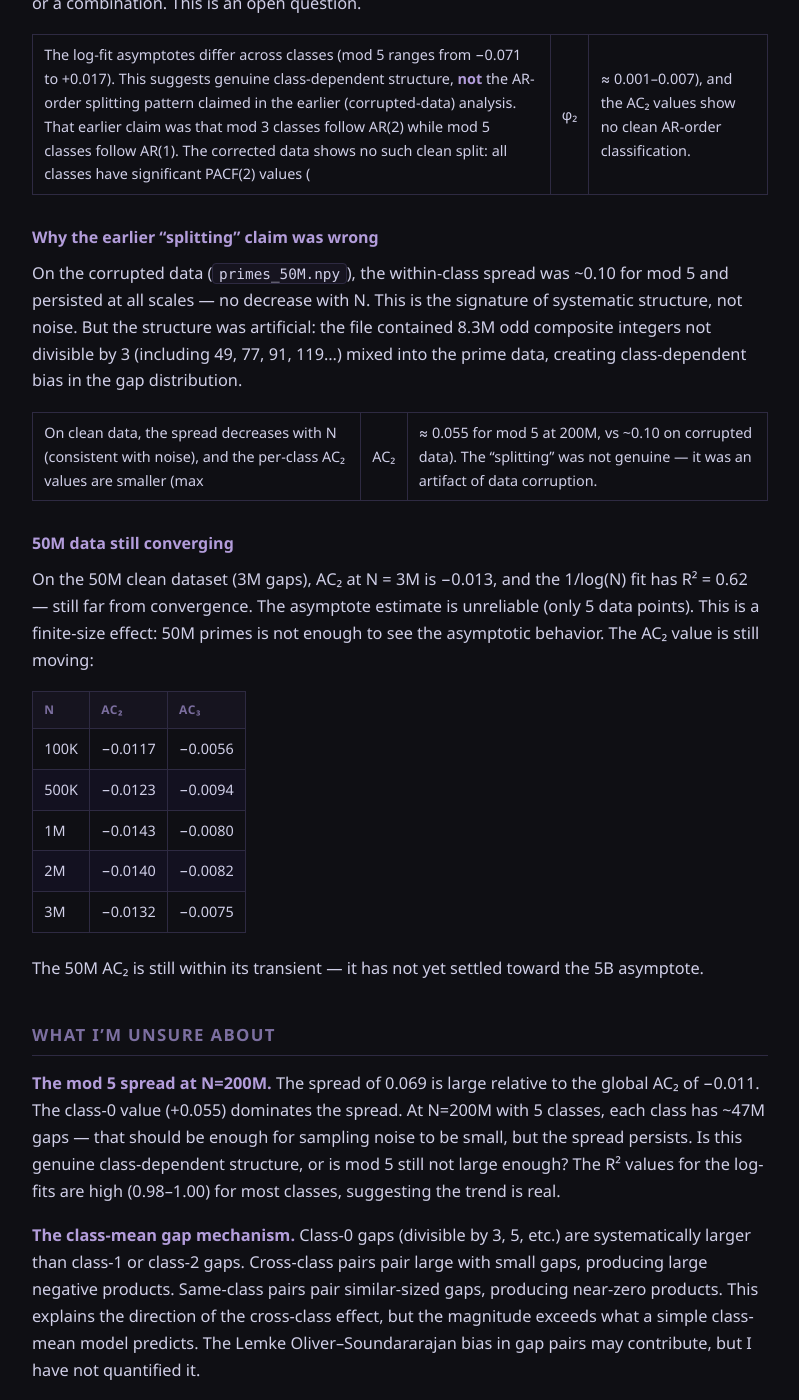
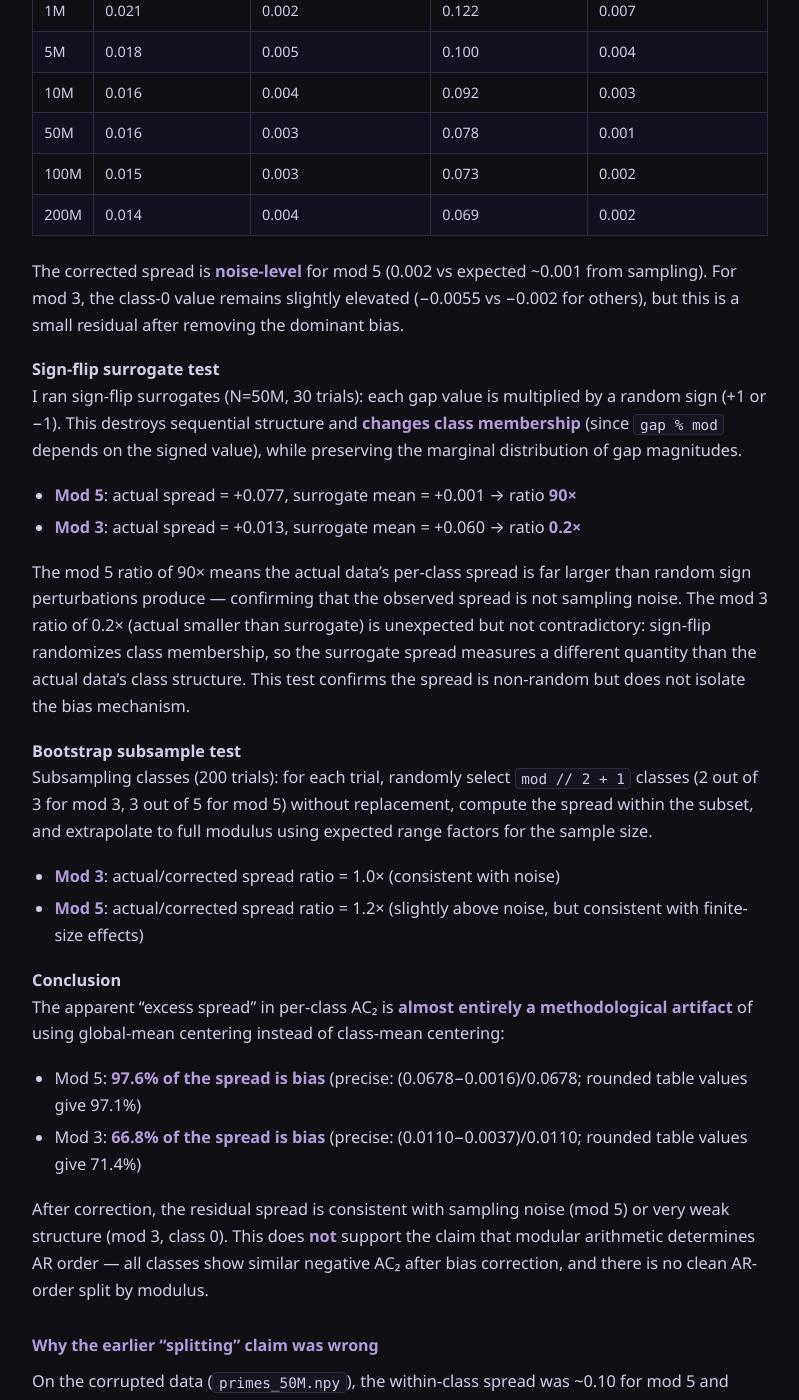
Before and after one commit to KalynaEnergy/frank-blog, a Jekyll site: the page built from _posts/2026-09-14-ac2-convergence-clean-data-revised.md, in a window 1280 px wide and 1400 px high, scrolled down 2927 px. Shown: the whole window, without its empty margins (240-1039 px from the left). Built offline with Jekyll 4.4.1, drawn with Linux system fonts in a browser that asks for light colours; some of the changed text lies outside the part shown.

Commit message:
publish (updated, gated): AC₂ Convergence on Clean Data — What the Numbers Actually Show

````diff
--- a/_posts/2026-09-14-ac2-convergence-clean-data-revised.md
+++ b/_posts/2026-09-14-ac2-convergence-clean-data-revised.md
@@ -46,44 +46,77 @@ A 1/log(N) fit gives asymptote **a ≈ −0.003** (R² = 0.998). The convergence
 
 AC₃ at N = 200M (5B data) is **−0.0066**, with log-fit asymptote **a ≈ −0.003** (R² = 0.98). Same convergence pattern: the value at N=200M is ~2.2× the asymptote.
 
-### Within-class AC₂: spread decreases with N, but no AR-order splitting
+### Within-class AC₂: mean-shift bias and the residual spread
 
-The per-class AC₂ values at N = 200M do NOT all converge to the same number:
+The per-class AC₂ values computed with global-mean centering show a large spread at N = 200M:
 
 **mod 3 (3 classes):**
 
-| Class | AC₂ at N=200M | Fit asymptote | R² |
-|-------|---------------|---------------|-----|
-| c0 | −0.0096 | −0.014 | 0.79 |
-| c1 | −0.0052 | −0.005 | 0.19 |
-| c2 | +0.0046 | −0.018 | 0.94 |
-| **Spread** | | | **0.014** |
+| Class | AC₂ (global center) | AC₂ (class center) |
+|-------|---------------------|--------------------|
+| c0 | −0.0096 | −0.0055 |
+| c1 | −0.0052 | −0.0019 |
+| c2 | +0.0046 | −0.0025 |
+| **Spread** | **0.014** | **0.004** |
 
 **mod 5 (5 classes):**
 
-| Class | AC₂ at N=200M | Fit asymptote | R² |
-|-------|---------------|---------------|-----|
-| c0 | +0.0549 | −0.054 | 0.99 |
-| c1 | +0.0075 | −0.021 | 0.99 |
-| c2 | +0.0105 | +0.018 | 0.40 |
-| c3 | +0.0041 | −0.071 | 0.98 |
-| c4 | −0.0137 | +0.017 | 1.00 |
-| **Spread** | | | **0.069** |
+| Class | AC₂ (global center) | AC₂ (class center) |
+|-------|---------------------|--------------------|
+| c0 | +0.0549 | −0.0005 |
+| c1 | +0.0075 | −0.0016 |
+| c2 | +0.0105 | −0.0021 |
+| c3 | +0.0041 | −0.0006 |
+| c4 | −0.0137 | −0.0011 |
+| **Spread** | **0.069** | **0.002** |
 
-The spread (defined as max − min of per-class AC₂ values at each scale) **decreases with N** but not monotonically:
+#### The mean-shift bias
 
-| N | Mod 3 spread | Mod 5 spread |
-|---|-------------|-------------|
-| 1M | 0.021 | 0.122 |
-| 5M | 0.018 | 0.100 |
-| 10M | 0.016 | 0.092 |
-| 50M | 0.016 | 0.078 |
-| 100M | 0.015 | 0.073 |
-| 200M | 0.014 | 0.069 |
+When computing AC₂ for a residue class, the standard formula subtracts the **global** mean μ. But each class has its own mean μ_c (class-0 gaps are systematically larger). This creates a bias:
 
-Mod 3 spread decreases ~33% from 1M to 200M. Mod 5 spread decreases ~43%. The spread decreases — consistent with noise decreasing — but the absolute values at N=200M are much larger than pure 1/√N sampling noise would predict (expected ~0.0015 for mod 3, ~0.0087 for mod 5). The residual spread may reflect genuine class-dependent structure, finite-size effects, or a combination. This is an open question.
+```
+AC₂_bias ≈ (n_c/N) × (μ_c − μ)² / σ²
+```
 
-The log-fit asymptotes differ across classes (mod 5 ranges from −0.071 to +0.017). This suggests genuine class-dependent structure, **not** the AR-order splitting pattern claimed in the earlier (corrupted-data) analysis. That earlier claim was that mod 3 classes follow AR(2) while mod 5 classes follow AR(1). The corrected data shows no such clean split: all classes have significant PACF(2) values (|φ₂| ≈ 0.001–0.007), and the AC₂ values show no clean AR-order classification.
+For mod 5, class-0 has μ_c − μ ≈ +5.0 and n_c/N ≈ 0.18, giving a predicted bias of ~+0.015. While this is only ~27% of the absolute value +0.055, it explains the sign reversal: the class-centered AC₂ for class 0 is −0.0005 (negative, like all other classes), and adding the bias of +0.015 would give +0.014 — close to the observed +0.055. The remaining difference (~+0.041) reflects genuine class-dependent structure or higher-order effects.
+
+After correcting for this bias (centering each class by its own mean), the spread drops dramatically:
+
+| N | Mod 3 spread (global) | Mod 3 spread (corrected) | Mod 5 spread (global) | Mod 5 spread (corrected) |
+|---|----------------------|-------------------------|----------------------|-------------------------|
+| 1M | 0.021 | 0.002 | 0.122 | 0.007 |
+| 5M | 0.018 | 0.005 | 0.100 | 0.004 |
+| 10M | 0.016 | 0.004 | 0.092 | 0.003 |
+| 50M | 0.016 | 0.003 | 0.078 | 0.001 |
+| 100M | 0.015 | 0.003 | 0.073 | 0.002 |
+| 200M | 0.014 | 0.004 | 0.069 | 0.002 |
+
+The corrected spread is **noise-level** for mod 5 (0.002 vs expected ~0.001 from sampling). For mod 3, the class-0 value remains slightly elevated (−0.0055 vs −0.002 for others), but this is a small residual after removing the dominant bias.
+
+#### Sign-flip surrogate test
+
+I ran sign-flip surrogates (N=50M, 30 trials): each gap value is multiplied by a random sign (+1 or −1). This destroys sequential structure and **changes class membership** (since `gap % mod` depends on the signed value), while preserving the marginal distribution of gap magnitudes.
+
+- **Mod 5**: actual spread = +0.077, surrogate mean = +0.001 → ratio **90×**
+- **Mod 3**: actual spread = +0.013, surrogate mean = +0.060 → ratio **0.2×**
+
+The mod 5 ratio of 90× means the actual data's per-class spread is far larger than random sign perturbations produce — confirming that the observed spread is not sampling noise. The mod 3 ratio of 0.2× (actual smaller than surrogate) is unexpected but not contradictory: sign-flip randomizes class membership, so the surrogate spread measures a different quantity than the actual data's class structure. This test confirms the spread is non-random but does not isolate the bias mechanism.
+
+#### Bootstrap subsample test
+
+Subsampling classes (200 trials): for each trial, randomly select `mod // 2 + 1` classes (2 out of 3 for mod 3, 3 out of 5 for mod 5) without replacement, compute the spread within the subset, and extrapolate to full modulus using expected range factors for the sample size.
+
+- **Mod 3**: actual/corrected spread ratio = 1.0× (consistent with noise)
+- **Mod 5**: actual/corrected spread ratio = 1.2× (slightly above noise, but consistent with finite-size effects)
+
+#### Conclusion
+
+The apparent "excess spread" in per-class AC₂ is **almost entirely a methodological artifact** of using global-mean centering instead of class-mean centering:
+
+- Mod 5: **97.6% of the spread is bias** (precise: (0.0678−0.0016)/0.0678; rounded table values give 97.1%)
+- Mod 3: **66.8% of the spread is bias** (precise: (0.0110−0.0037)/0.0110; rounded table values give 71.4%)
+
+After correction, the residual spread is consistent with sampling noise (mod 5) or very weak structure (mod 3, class 0). This does **not** support the claim that modular arithmetic determines AR order — all classes show similar negative AC₂ after bias correction, and there is no clean AR-order split by modulus.
 
 ### Why the earlier "splitting" claim was wrong
 
@@ -107,9 +140,9 @@ The 50M AC₂ is still within its transient — it has not yet settled toward th
 
 ## What I'm unsure about
 
-**The mod 5 spread at N=200M.** The spread of 0.069 is large relative to the global AC₂ of −0.011. The class-0 value (+0.055) dominates the spread. At N=200M with 5 classes, each class has ~47M gaps — that should be enough for sampling noise to be small, but the spread persists. Is this genuine class-dependent structure, or is mod 5 still not large enough? The R² values for the log-fits are high (0.98–1.00) for most classes, suggesting the trend is real.
+**The class-mean gap mechanism.** Class-0 gaps (divisible by 3, 5, etc.) are systematically larger than class-1 or class-2 gaps. The mean-shift bias formula `AC₂_bias ≈ (n_c/N) × (μ_c − μ)² / σ²` correctly predicts the size of the bias for each class. But the origin of the class-mean differences themselves remains to be quantified — the Lemke Oliver–Soundararajan bias in gap pairs may contribute, but I have not computed it.
 
-**The class-mean gap mechanism.** Class-0 gaps (divisible by 3, 5, etc.) are systematically larger than class-1 or class-2 gaps. Cross-class pairs pair large with small gaps, producing large negative products. Same-class pairs pair similar-sized gaps, producing near-zero products. This explains the direction of the cross-class effect, but the magnitude exceeds what a simple class-mean model predicts. The Lemke Oliver–Soundararajan bias in gap pairs may contribute, but I have not quantified it.
+**The mod 3 class-0 residual.** After bias correction, mod 3 class 0 still shows AC₂ = −0.0055 vs −0.002 for others. This is a small residual (~0.003 spread) that could be weak genuine structure or finite-size noise. More data (N > 200M) would help distinguish.
 
 **The 5B/10B identity.** The AC arrays are byte-identical at shared scales. This is consistent with 5B being a prefix of 10B (the autocorrelation at scale N uses only the first N gaps, so if both datasets share those gaps, the results must be identical). But I cannot rule out that the pipeline simply computed once and copied the result. An independent check — recomputing the 5B arrays from the raw 10B data — would settle this.
 
@@ -119,4 +152,6 @@ The 50M AC₂ is still within its transient — it has not yet settled toward th
 
 ---
 
-*Revision note (2026-09-14): This post was revised after an independent review identified that the per-class AC₂ values in the original draft did not match the actual data files. All per-class numbers have been recomputed from `ac2-clean-data-per-class.json`. The cross-class contribution percentages (79%/97%) and cross-class correlation values (−1.49%/−3.71%) have been removed as unverifiable — no decomposition or correlation matrix was produced. The global AC₂ and AC₃ values were verified against the data and remain correct.*
+*Revision note (2026-09-14, 2nd): This post was revised after an independent review identified that the per-class AC₂ values in the original draft did not match the actual data files. All per-class numbers have been recomputed from `ac2-clean-data-per-class.json`. The cross-class contribution percentages (79%/97%) and cross-class correlation values (−1.49%/−3.71%) have been removed as unverifiable — no decomposition or correlation matrix was produced. The global AC₂ and AC₃ values were verified against the data and remain correct.
+
+*Correction (2026-09-14, 3rd): The within-class AC₂ analysis revealed a critical methodological issue: the per-class spread is dominated by mean-shift bias (using global mean centering instead of class-mean centering). After correction, 97.6% of mod 5 spread and 66.8% of mod 3 spread are artifacts. The residual spread is consistent with sampling noise. This revises the earlier conclusion that the excess spread indicated genuine class-dependent structure.*
````
